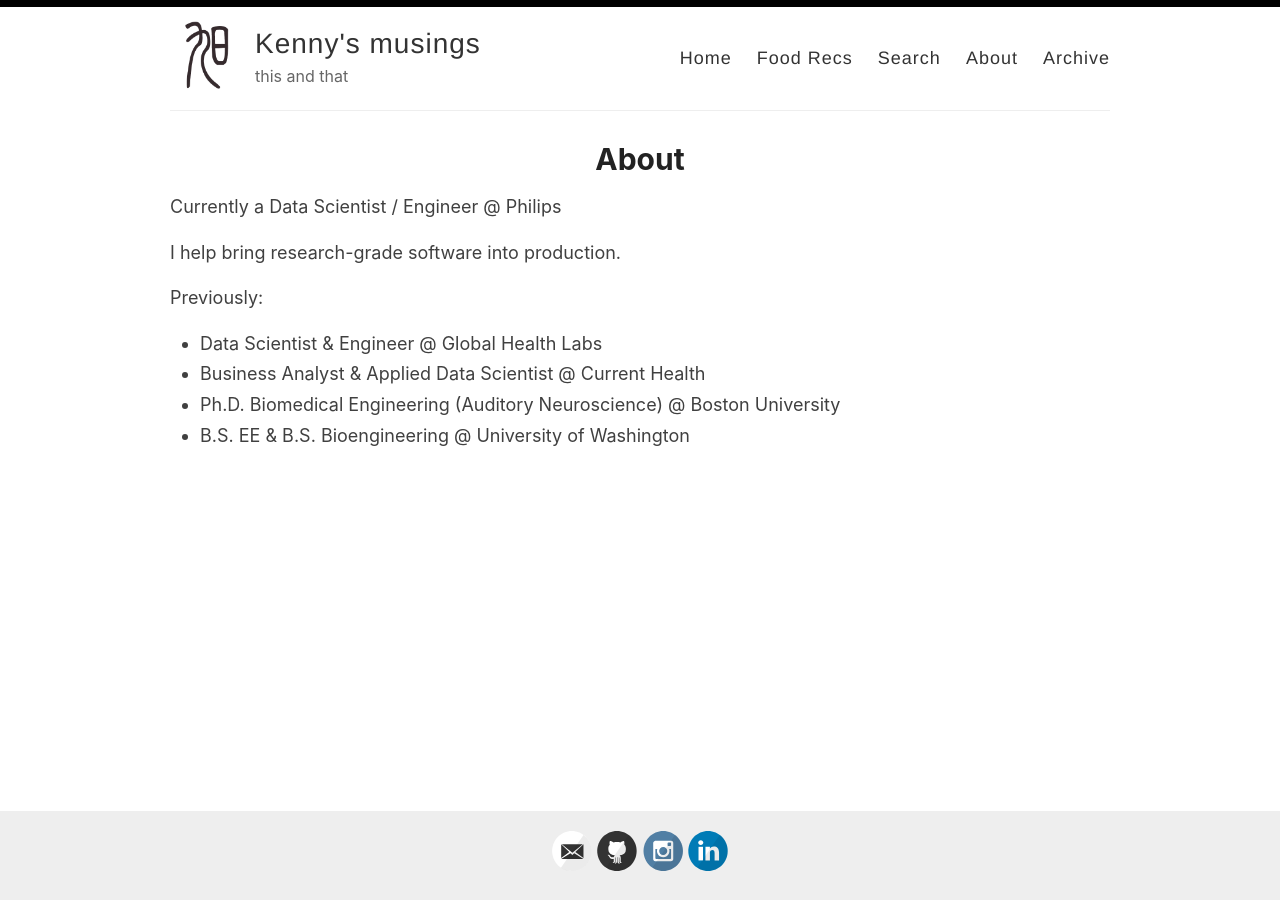
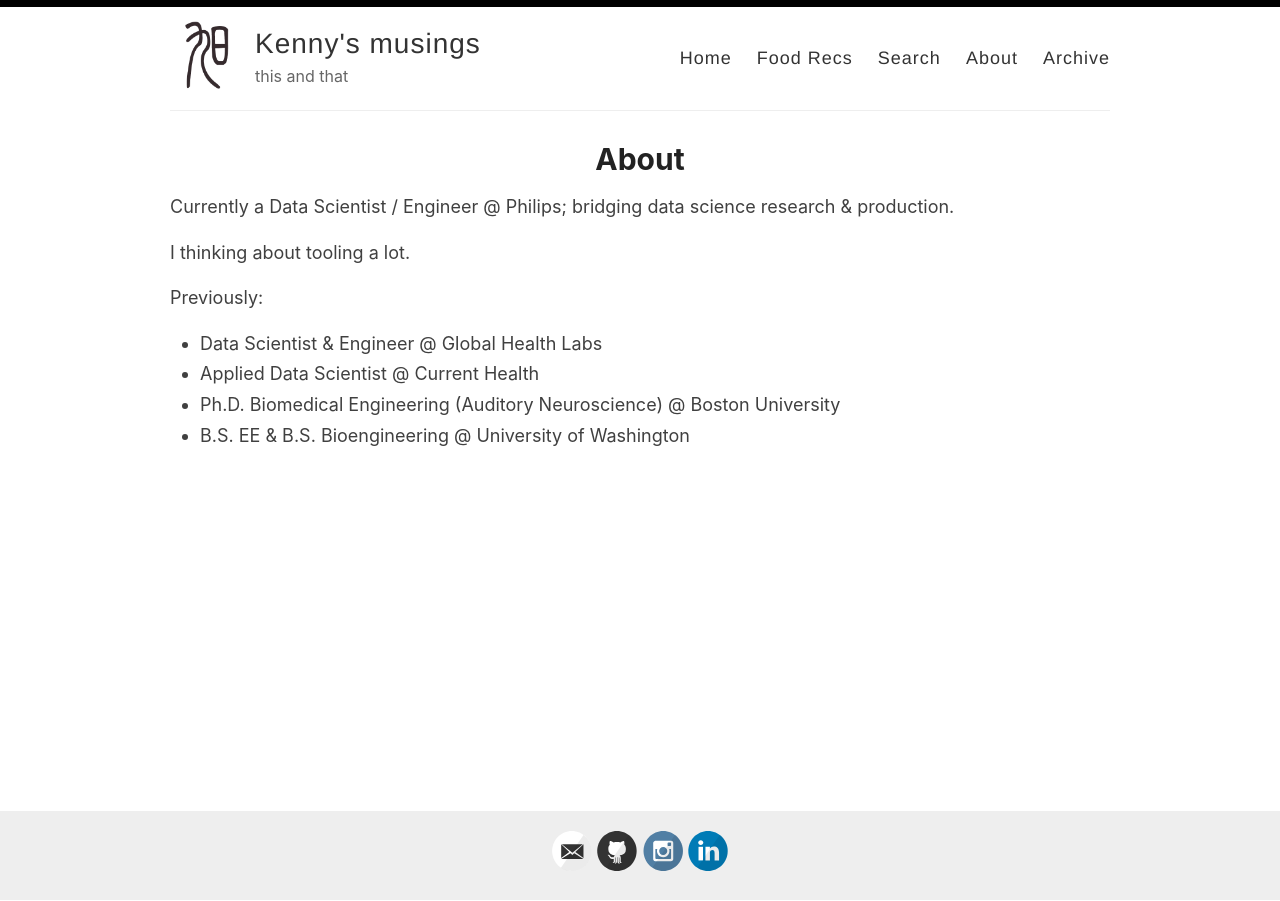
Before and after one commit to kfchou/kfchou.github.io, a Jekyll site: the page built from _pages/about.md, in a window 1280 px wide. Built offline with Jekyll 4.4.1, drawn with Linux system fonts in a browser that asks for light colours.

Commit message:
update readme

```diff
--- a/_pages/about.md
+++ b/_pages/about.md
@@ -4,12 +4,12 @@ title: About
 permalink: /about/
 ---
 
-Currently a Data Scientist / Engineer @ Philips
+Currently a Data Scientist / Engineer @ Philips; bridging data science research & production.
 
-I help bring research-grade software into production.
+I thinking about tooling a lot.
 
 Previously:
 * Data Scientist & Engineer @ Global Health Labs
-* Business Analyst & Applied Data Scientist @ Current Health
+* Applied Data Scientist @ Current Health
 * Ph.D. Biomedical Engineering (Auditory Neuroscience) @ Boston University
 * B.S. EE & B.S. Bioengineering @ University of Washington
```
Also changed, not shown: README.md.
